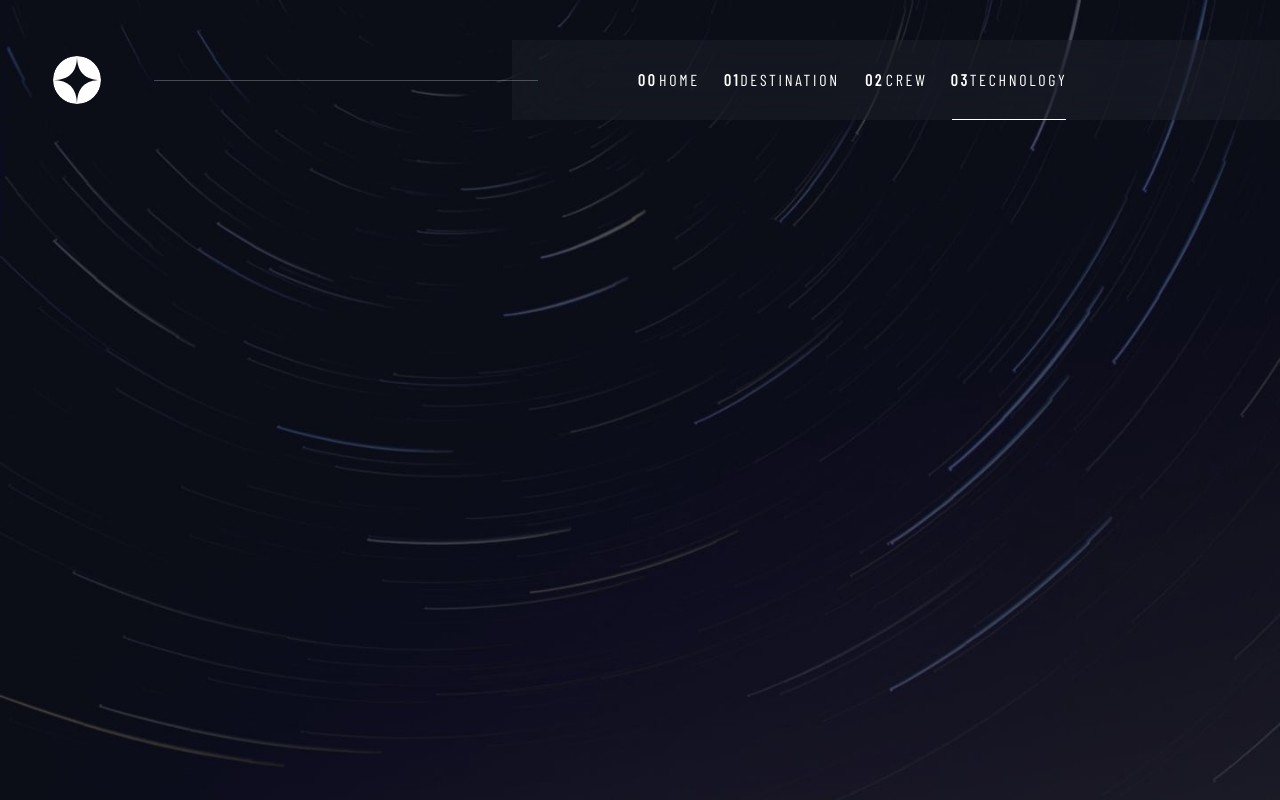
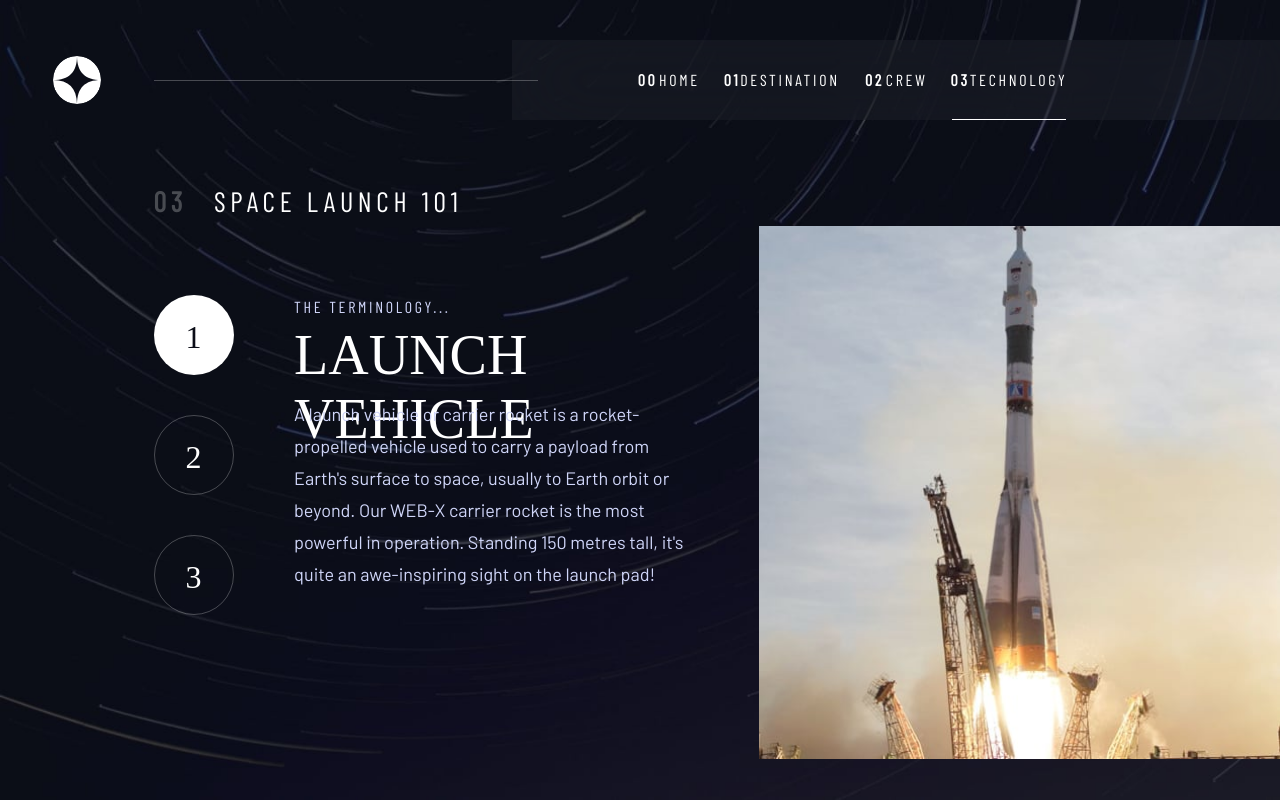
Before and after one commit to BadLice/space-tourism-website, a React (Create React App) app: page / in a window 1280 px wide. Both pictures are taken after a click on the item "03 TECHNOLOGY". Built offline with nearby package versions, Linux system fonts and the light colour scheme; a web font is replaced by a local one.

Commit message:
completed technology desktop

```diff
--- a/src/App.tsx
+++ b/src/App.tsx
@@ -4,6 +4,7 @@ import Home from 'home/Home';
 import NavBar from 'NavBar';
 import React from 'react';
 import styled, { createGlobalStyle } from 'styled-components';
+import Technology from 'technology/Technology';
 
 const GlobalStyle = createGlobalStyle`
   * {
@@ -55,6 +56,7 @@ const App = () => {
 					{path === 0 && <Home />}
 					{path === 1 && <Destination />}
 					{path === 2 && <Crew />}
+					{path === 3 && <Technology />}
 				</Column>
 			</BackGround>
 		</>
--- /dev/null
+++ b/src/technology/Technology.tsx
@@ -0,0 +1,130 @@
+import { fadeIn, showSlideLeft } from 'animations';
+import data from 'data/data.json';
+import FadeContainer from 'FadeContainer';
+import FadeImage from 'FadeImage';
+import Init from 'Init';
+import { useState } from 'react';
+import Slider from 'Slider';
+import styled from 'styled-components';
+import { Body, H3, Nav1 } from 'Typography';
+
+const Row = styled.div`
+	display: flex;
+	flex-direction: row;
+	align-items: center;
+	height: 85%;
+	padding-top: 5%;
+`;
+
+const PartContainer = styled.div`
+	display: flex;
+	flex-direction: column;
+	width: 50%;
+	height: 100%;
+	padding-bottom: 0%;
+	padding-top: 0%;
+`;
+
+const ImageContainer = styled(FadeContainer)`
+	height: 100%;
+	width: 100%;
+	position: relative;
+`;
+
+const Image = styled(FadeImage)`
+	width: 100%;
+	height: 100%;
+	position: absolute;
+	bottom: 0;
+`;
+
+const InformationContainer = styled.div`
+	display: flex;
+	flex-direction: column;
+	width: 70%;
+	height: 100%;
+	padding-bottom: 10%;
+	padding-left: 12%;
+`;
+const SliderContianer = styled.div`
+	display: flex;
+	flex-direction: row;
+	width: 100%;
+	height: 100%;
+	padding-top: 10%;
+	gap: 10%;
+`;
+
+const TextContianer = styled.div<{ $show: boolean }>`
+	display: ${({ $show }) => ($show ? 'flex' : 'none')};
+	flex-direction: column;
+	animation: ${showSlideLeft} 1s ease-in-out, ${fadeIn} 1s ease-in-out;
+	width: 70%;
+	height: 100%;
+	padding-top: 3%;
+`;
+
+const Role = styled(Nav1)`
+	text-transform: uppercase;
+	height: 7%;
+	color: #d0d6f9;
+`;
+
+const Name = styled(H3)`
+	text-transform: uppercase;
+	height: 15%;
+	width: 100%;
+`;
+
+const Description = styled(Body)`
+	min-height: 129px;
+	height: 50%;
+	width: 93%;
+	color: #d0d6f9;
+`;
+
+const Technology = () => {
+	const [autoAdvance, setAutoAdvance] = useState(true);
+	const [selected, setSelected] = useState(0);
+	const { technology } = data;
+
+	return (
+		<Row>
+			<InformationContainer>
+				<Init index='03' text='space launch 101' />
+				<SliderContianer>
+					<Slider
+						orientation='vertical'
+						size='big'
+						elements={3}
+						selected={selected}
+						setSelected={setSelected}
+						autoAdvance={autoAdvance}
+						setAutoAdvance={setAutoAdvance}
+					/>
+					{technology.map((part, i) => (
+						<TextContianer
+							key={i}
+							$show={i === selected}
+							onMouseOver={() => setAutoAdvance(false)}
+							onMouseLeave={() => setAutoAdvance(true)}
+						>
+							<Role>The terminology...</Role>
+							<Name>{part.name}</Name>
+							<Description>{part.description}</Description>
+						</TextContianer>
+					))}
+				</SliderContianer>
+			</InformationContainer>
+			<PartContainer>
+				{technology.map((part, i) => (
+					<ImageContainer key={i} $show={i === selected}>
+						<Image $url={part.images.portrait} />
+					</ImageContainer>
+				))}
+			</PartContainer>
+		</Row>
+	);
+};
+
+export default Technology;
```
